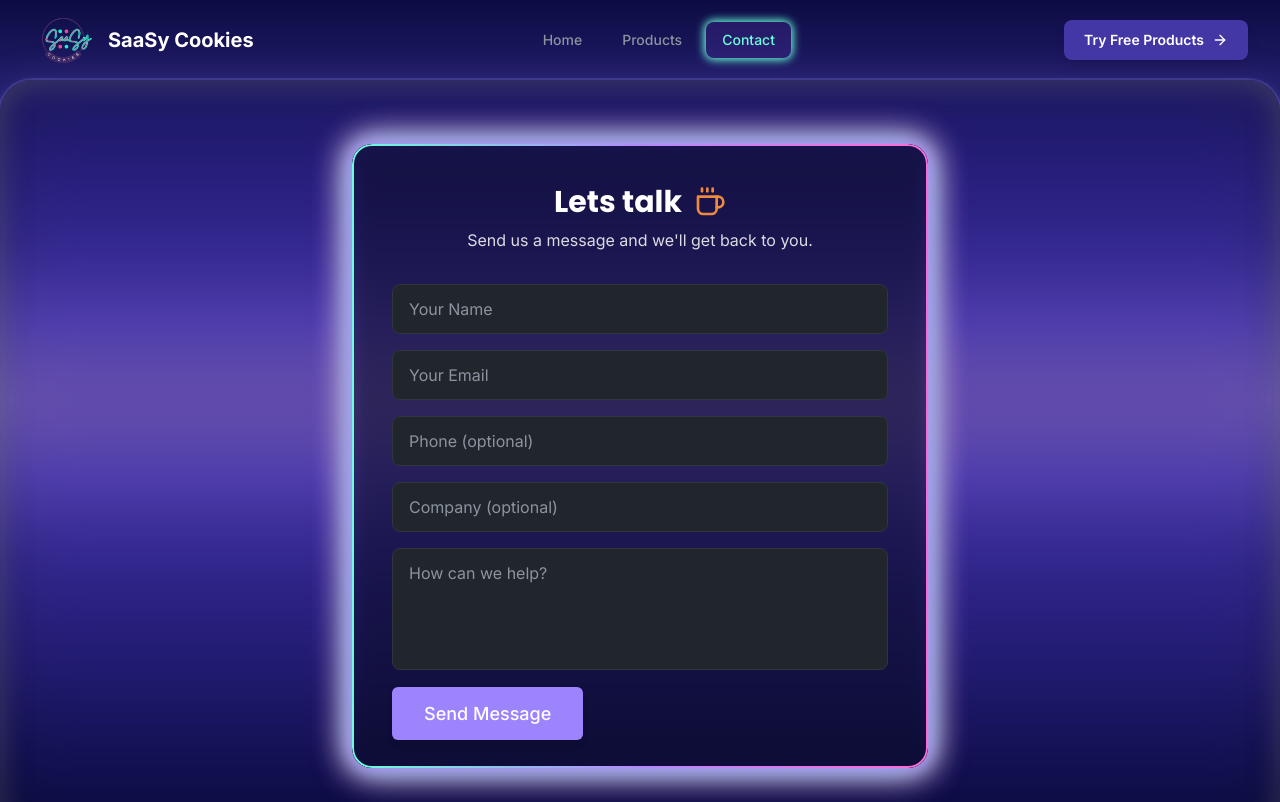
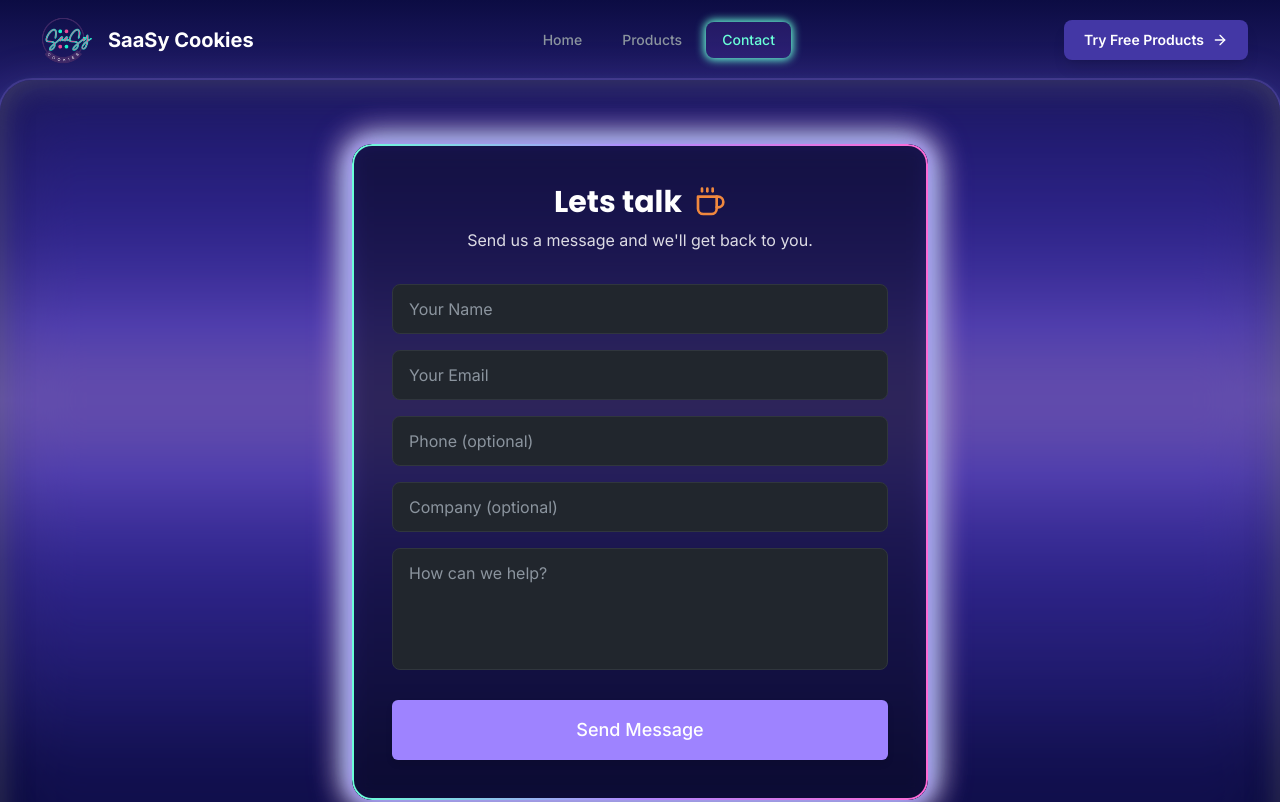
Before and after one commit to msbenioni/saasycookies, a React (Vite) app: page /contact in a window 1280 px wide. Shown: the top 802 px of the page. Built offline with nearby package versions, Linux system fonts and the light colour scheme.

Commit message:
fixed cta button

```diff
--- a/src/components/SaasyCtaButton.tsx
+++ b/src/components/SaasyCtaButton.tsx
@@ -2,21 +2,39 @@ import React from "react";
 import { Link } from "react-router-dom";
 
 interface SaasyCtaButtonProps {
-  to: string;
+  to?: string;
+  as?: "link" | "button";
+  type?: "button" | "submit" | "reset";
   children: React.ReactNode;
   className?: string;
+  disabled?: boolean;
   [key: string]: any;
 }
 
 // For bold/primary CTA buttons like "Get Started"
-const SaasyCtaButton: React.FC<SaasyCtaButtonProps> = ({ to, children, className = "", ...props }) => (
-  <Link
-    to={to}
-    className={`saasy-button-cta px-8 py-4 text-lg font-medium rounded-md ${className}`}
-    {...props}
-  >
-    {children}
-  </Link>
-);
+const SaasyCtaButton: React.FC<SaasyCtaButtonProps> = ({
+  to = "#",
+  as = "link",
+  type = "button",
+  children,
+  className = "",
+  ...props
+}) => {
+  const baseClasses = `saasy-button-cta px-8 py-4 text-lg font-medium rounded-md ${className}`;
+
+  if (as === "button") {
+    return (
+      <button type={type} className={baseClasses} {...props}>
+        {children}
+      </button>
+    );
+  }
+
+  return (
+    <Link to={to} className={baseClasses} {...props}>
+      {children}
+    </Link>
+  );
+};
 
 export default SaasyCtaButton;
```
